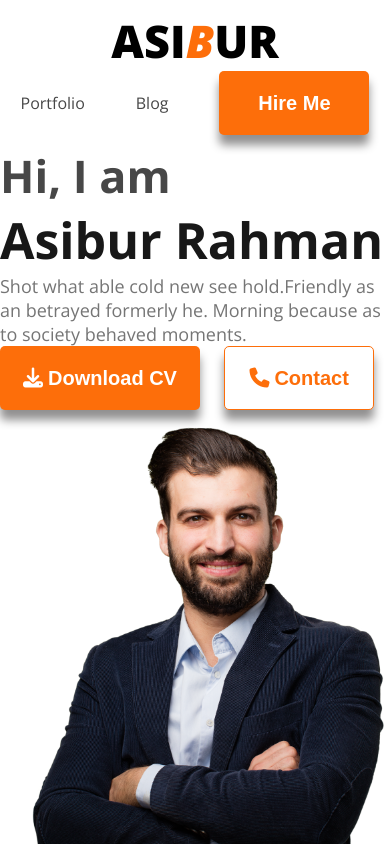
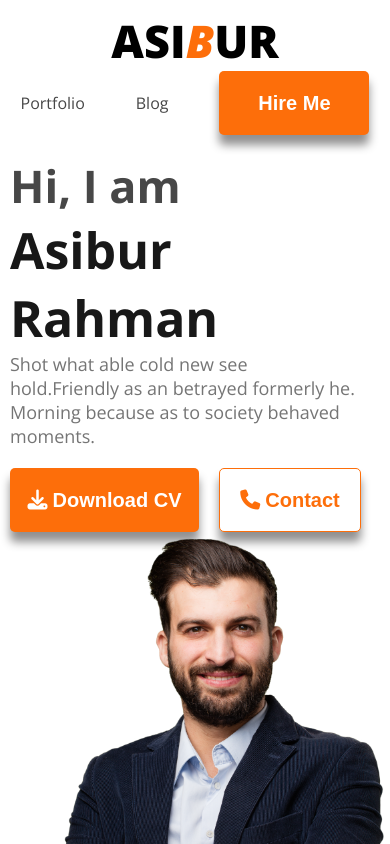
Before and after one commit to asiburrahman/portfolio, a plain HTML site: page index.html in a window 390 px wide. Shown: the top 844 px of the page. Drawn offline with nearby package versions, Linux system fonts and the light colour scheme.

Commit message:
responsive header and footer

```diff
--- a/index.html
+++ b/index.html
@@ -30,7 +30,7 @@
                 <h3 class="font-color-secondary">Hi, I  am</h3>
                 <h1 class="font-color-primary">Asibur Rahman</h1>
                 <p class="font-color-third">Shot what able cold new see hold.Friendly as an betrayed formerly he. Morning because as to society behaved moments.</p>
-                <div>
+                <div class="banner-btn">
                     <button class="button-primary download-btn"><i class="fa-solid fa-download"></i>Download CV</button>
                 <button class="button-primary contact-btn"><i class="fa-solid fa-phone"></i>Contact</button>
                 </div>
--- a/style/style.css
+++ b/style/style.css
@@ -263,8 +263,14 @@ footer{
     .resume-container{
         padding: 10px;
     }
-    .bg-color-primary{
+
+    footer{
         padding: 0;
+        gap: 0px;
+
+    }
+    .social-container{
+        padding: 30px;
     }
 
     .message-title{
@@ -306,17 +312,19 @@ footer{
         width: 100vw;
         height: auto;
     }
-    footer{
 
-        gap: 0px;
-
-    }
 
     .banner-content{
-        width: 100vw;
+        padding: 10px;
+        width: 90vw;
         height: auto;
 
 
+    }
+    .banner-btn{
+        margin-top: 20px;
+        display: flex;
+        flex-direction: row;
     }
     .banner-content h1{
         font-size: 50px ;
```
